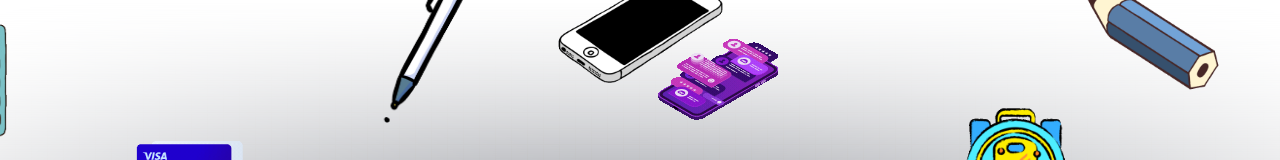
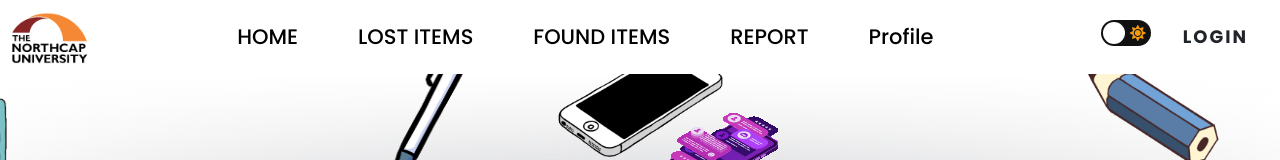
Before and after one commit to YashSharma10/LostAndFound, a React (Vite) app in the folder frontend/: page / in a window 1280 px wide. Shown: the top 160 px of the page. Built offline with nearby package versions, Linux system fonts and the light colour scheme; no server answers; a web font is replaced by a local one.

Commit message:
Header Error solve

```diff
--- a/frontend/src/Components/Header.jsx
+++ b/frontend/src/Components/Header.jsx
@@ -14,6 +14,18 @@ function Header() {
   const [user, setUser] = useState(null); // User state, initially null
   const [isDarkMode, setIsDarkMode] = useState(false); // Light mode by default
   const [imgUrl, setImgUrl] = useState(ncu);
+
+  const [screenWidth, setScreenWidth] = useState(window.innerWidth);
+
+  useEffect(() => {
+    const handleResize = () => {
+      setScreenWidth(window.innerWidth);
+    };
+    if (screenWidth > 900) {
+      setToggle(true);
+    } else setToggle(false);
+    window.addEventListener("resize", handleResize);
+  }, [window.innerWidth]);
 
   useEffect(() => {
     const bodyClass = document.body.classList;
@@ -57,9 +69,15 @@ function Header() {
   return (
     <div>
       <div className="toogle-header">
-        <RxHamburgerMenu className="toggler" onClick={()=>setToggle(!toggle)} />
+        <RxHamburgerMenu
+          className="toggler"
+          onClick={() => setToggle(!toggle)}
+        />
       </div>
-      <header className="page-header" style={toggle?{display:"block"}:{display:"none"}} >
+      <header
+        className="page-header"
+        style={toggle ? { display: "flex" } : { display: "none" }}
+      >
         <div className="logo">
           <Link to="/Home">
             <img alt="logo" src={imgUrl} className="logo-img" />
@@ -67,11 +85,21 @@ function Header() {
         </div>
         <div className="head">
           <nav className="navbar">
-            <Link to="/Home" onClick={()=>setToggle(!toggle)}>HOME</Link>
-            <Link to="/Lostitm" onClick={()=>setToggle(!toggle)}>LOST ITEMS</Link>
-            <Link to="/Founditm" onClick={()=>setToggle(!toggle)}>FOUND ITEMS</Link>
-            <Link to="/Report" onClick={()=>setToggle(!toggle)}>REPORT</Link>
-            <Link to="/Profile" onClick={()=>setToggle(!toggle)}>Profile</Link>
+            <Link to="/Home" onClick={() => setToggle(!toggle)}>
+              HOME
+            </Link>
+            <Link to="/Lostitm" onClick={() => setToggle(!toggle)}>
+              LOST ITEMS
+            </Link>
+            <Link to="/Founditm" onClick={() => setToggle(!toggle)}>
+              FOUND ITEMS
+            </Link>
+            <Link to="/Report" onClick={() => setToggle(!toggle)}>
+              REPORT
+            </Link>
+            <Link to="/Profile" onClick={() => setToggle(!toggle)}>
+              Profile
+            </Link>
           </nav>
         </div>
         <div className="Switch">
```
